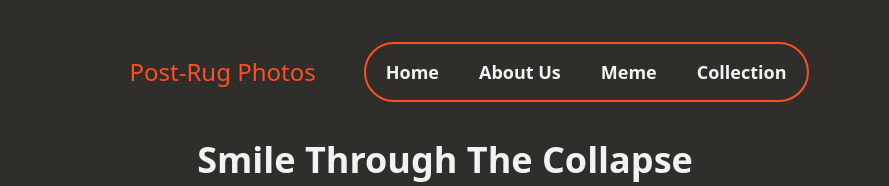
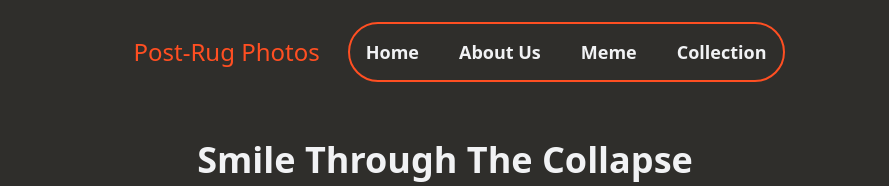
Before and after one commit to phanstudio/prp-main-site, a React (Vite) app: page / in a window 1280 px wide. Shown: the top 186 px of the page, without its empty margins (195-1084 px from the left). Built offline with nearby package versions, Linux system fonts and the light colour scheme.

Commit message:
adjusted header and x logo

```diff
--- a/src/components/header.tsx
+++ b/src/components/header.tsx
@@ -46,10 +46,10 @@ const Header: React.FC = () => {
         </div>
 
         <div className="navbar-center hidden lg:flex  px-10">
-          <Link to={"/"} className=" p-12 text-2xl text-[#FF4F22]">
+          <Link to={"/"} className=" p-7 text-2xl text-[#FF4F22]">
             Post-Rug Photos
           </Link>
-          <ul className="menu menu-horizontal border-2 border-[#FF4F22] rounded-full px-1 text-lg font-semibold px-2 space-x-4">
+          <ul className="menu menu-horizontal border-2 border-[#FF4F22] rounded-full px-1 text-lg font-semibold  space-x-4">
             <li>
               <a href="#home"
               className="rounded-full ">Home</a>
--- a/src/components/sections/CollectionSection.tsx
+++ b/src/components/sections/CollectionSection.tsx
@@ -57,7 +57,7 @@ const CollectionSection: React.FC = () => {
     className="-ml-3 z-20"
   >
     <button className="btn rounded-full p-0 w-12 h-12 transition-transform hover:scale-110 hover:z-50">
-      <img src="/icons/x.svg" alt="X" className="w-8 h-8" />
+      <img src="/icons/fav.png" alt="X" className="w-8 h-8" />
     </button>
   </a>
 
```
Also changed, not shown: public/Icons/fav.png (added).
